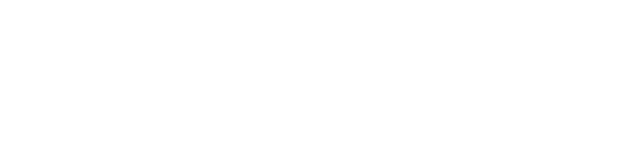
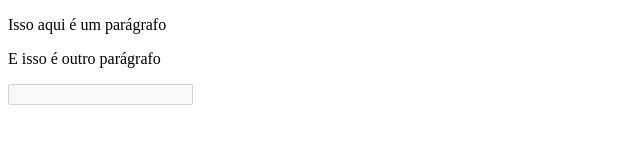
Before and after one commit to danilotc/pratica-aulas, a plain HTML site: page index.html in a window 1280 px wide. Shown: the whole page, without its empty margins (0-640 px from the left). Drawn offline with Linux system fonts and the light colour scheme.

Commit message:
Elementos e atributos

```diff
--- a/index.html
+++ b/index.html
@@ -4,9 +4,23 @@
     <meta charset="UTF-8">
     <meta http-equiv="X-UA-Compatible" content="IE=edge">
     <meta name="viewport" content="width=320px, initial-scale=1.0">
-    <title>Estrutura HTML</title>
+    <title>Elementos e atributos</title>
 </head>
 <body>
-    <!-- O conteúdo deve ser inserido aqui -->
+    <!--
+        Elemento do tipo container permite que outras tags sejam
+        criadas dentro dele, poissui uma tag de abertura e outra
+        de fechamento.
+    -->
+    <div>
+        <p>Isso aqui é um parágrafo</p>
+        <p>E isso é outro parágrafo</p>
+    </div>
+
+    <!--
+        Atributo do tipo chave-valor (type="value")
+        Atributo autocontido ou booleano (disabled)
+    -->
+    <input type="text" disabled>
 </body>
 </html>
```
